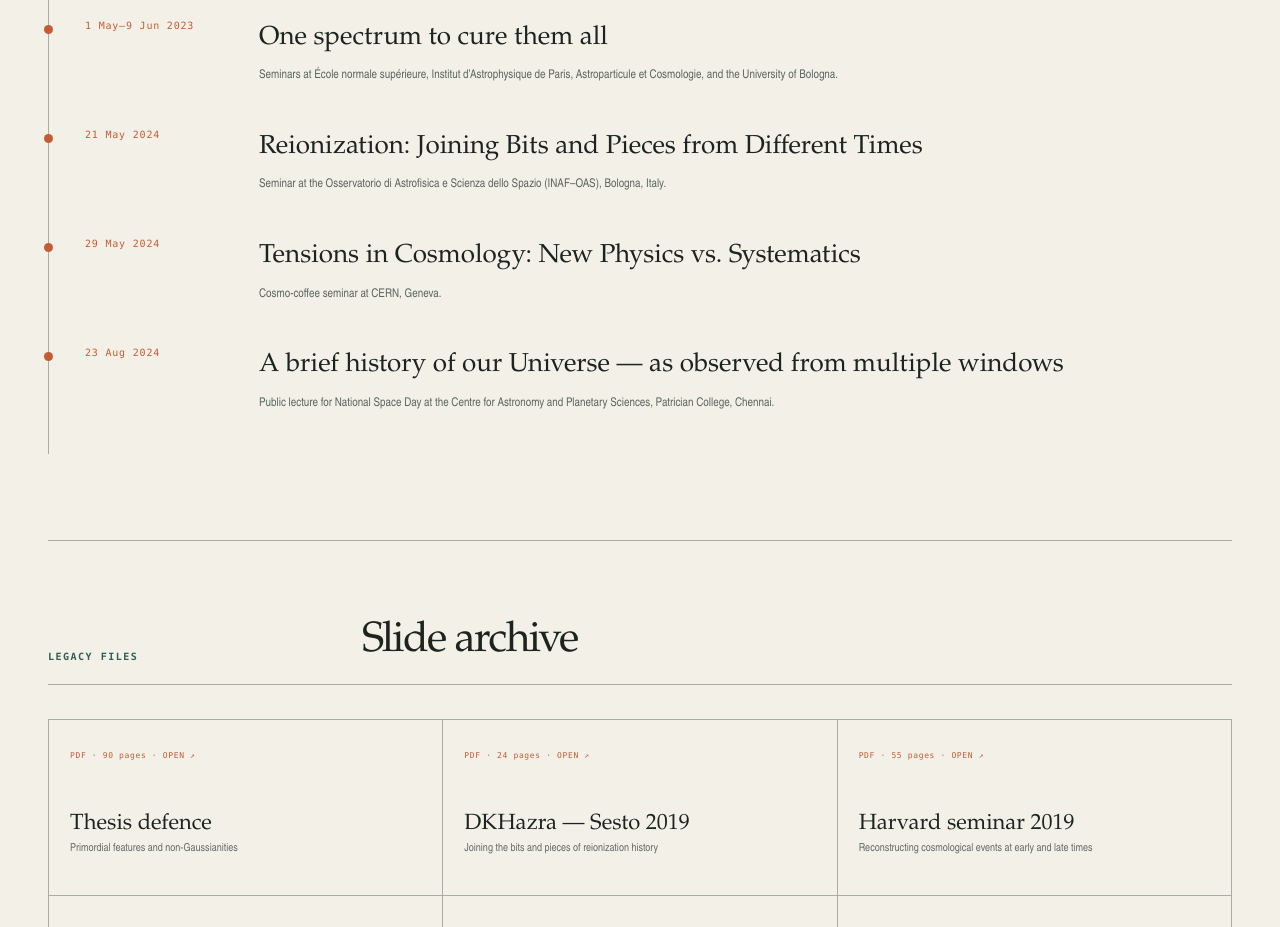
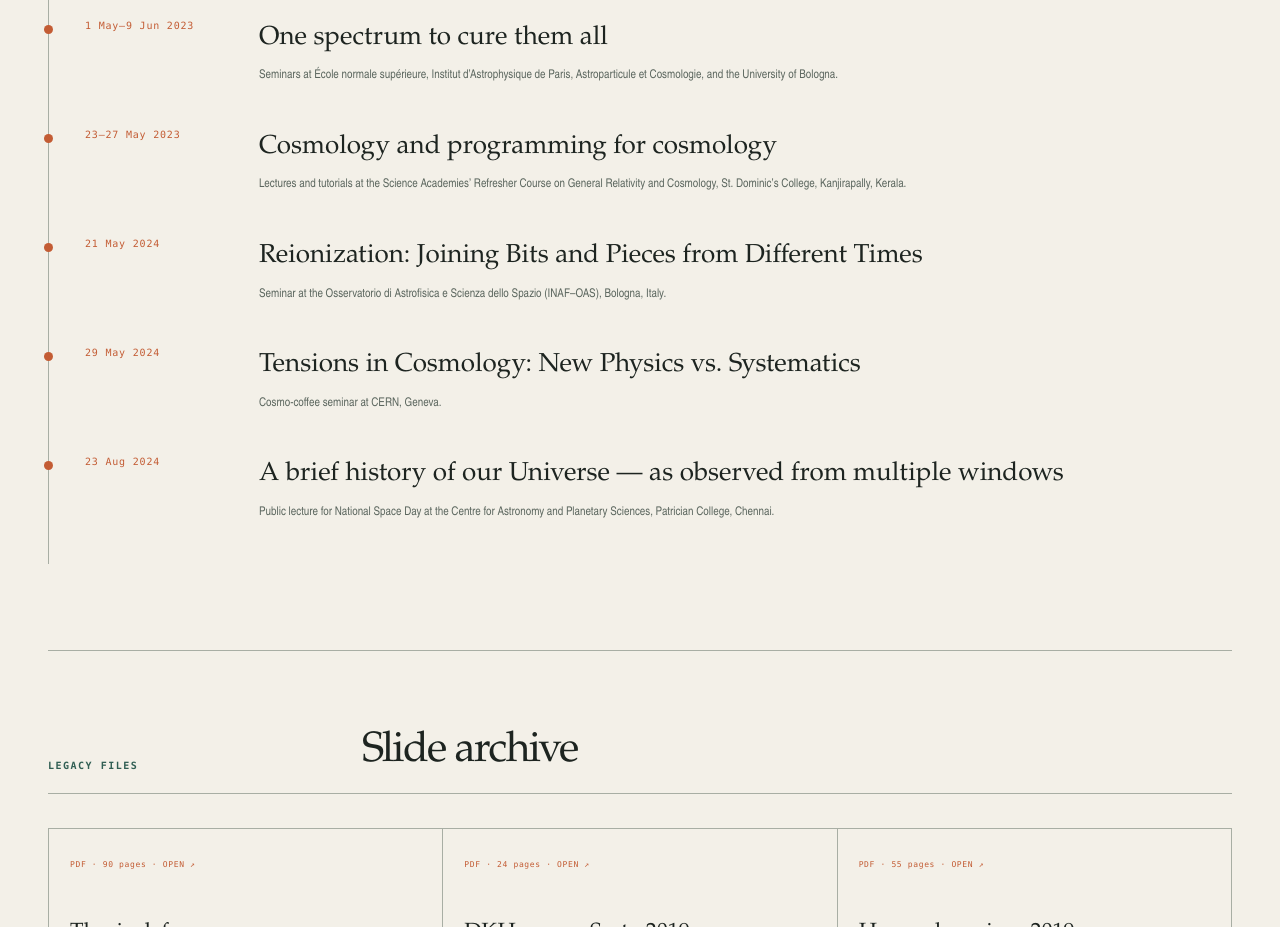
Before and after one commit to dkhaz/dhiraj-hazra-cosmology, a Next.js app: page /talks in a window 1280 px wide. Shown: the part 4340-5267 px from the top of the page. Built offline with nearby package versions, Linux system fonts and the light colour scheme.

Commit message:
Add 2023 Science Academies refresher course

```diff
--- a/app/talks/page.tsx
+++ b/app/talks/page.tsx
@@ -65,6 +65,11 @@ const recentTalks = [
     date: "1 May–9 Jun 2023",
     title: "One spectrum to cure them all",
     venue: "Seminars at École normale supérieure, Institut d’Astrophysique de Paris, Astroparticule et Cosmologie, and the University of Bologna.",
+  },
+  {
+    date: "23–27 May 2023",
+    title: "Cosmology and programming for cosmology",
+    venue: "Lectures and tutorials at the Science Academies’ Refresher Course on General Relativity and Cosmology, St. Dominic’s College, Kanjirapally, Kerala.",
   },
   {
     date: "21 May 2024",
```
